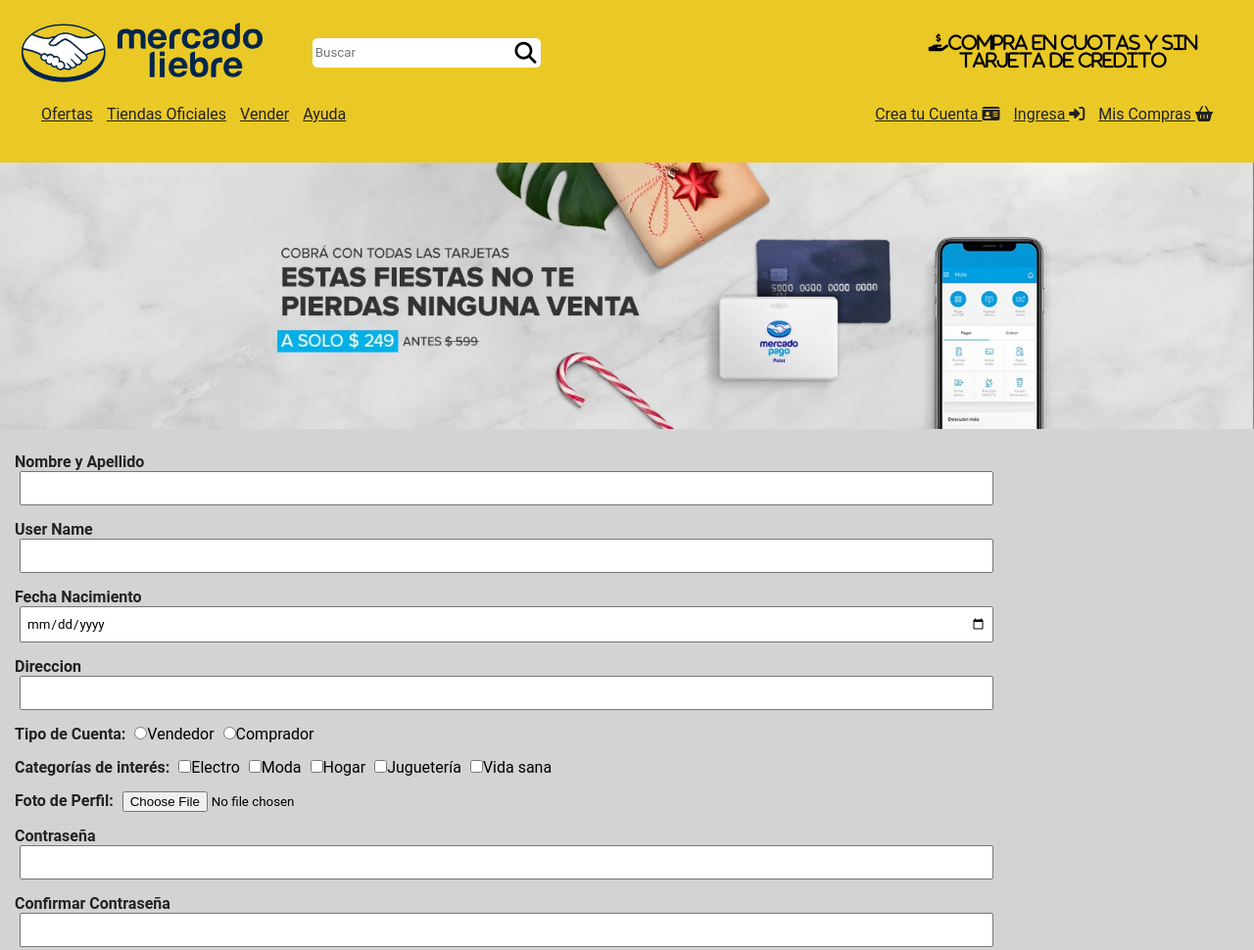
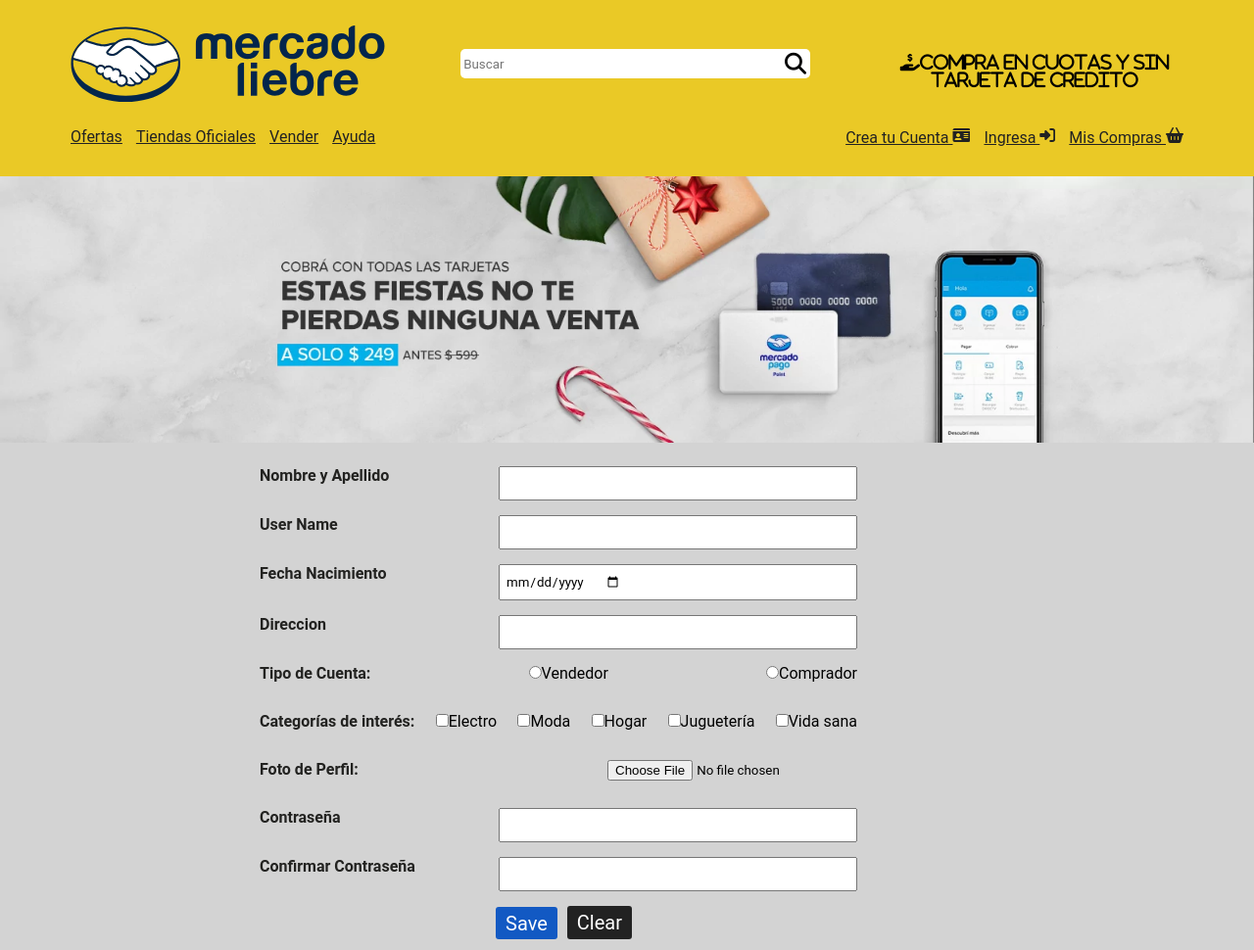
Before and after one commit to Tremel711/mercadoliebre, a website: page views/register.html in a window 1280 px wide. Shown: the top 970 px of the page at 98% size. Drawn offline with Linux system fonts and the light colour scheme.

Commit message:
Issues fix

```diff
--- a/app.js
+++ b/app.js
@@ -1,7 +1,7 @@
 const express =require('express');
 const path =require('path');
 const app = express();
-const port= process.env.PORT || 3000;
+const port= process.env.PORT || 3030;
 //const publicPath = path.join(__dirname,'./public/images')
 const publicPath = path.join(__dirname, 'public');
 
--- a/public/css/styles.css
+++ b/public/css/styles.css
@@ -14,35 +14,35 @@
 p {
     font-size: 12px;
 }
+form{
+    margin-left: 55px;
+}
+.main-header {
 
-.main-header {
-    padding-left: 10px;
+    padding-left: 30px;
     background-color: #EAC926;
-    padding: 20px;
+    padding:20px 50px 10px 50px;
     display: flex;
     flex-wrap: wrap;
     justify-content: space-between;
 }
-
 .top-header {
     display: flex;
     width: 100%;
     flex-direction: column;
 }
-
 .logo-container {
-    width: 100%;
+    width: 70%;
     display: flex;
 }
-
 #logo {
-    width: 50%;
+    width: 40%;
 }
 
 .search-container {
     padding-left: 20px;
     display: flex;
-    width: 50%;
+    width: 100%;
     height: auto;
     align-content: center;
     justify-content: center;
@@ -70,12 +70,17 @@
     border-radius: 0 5px 5px 0;
     border: none;
 }
-
-
 .buscar {
     width: 50%;
 }
-
+.copy-header{
+    width: 30%;
+    font-size: 1.5em;
+    margin-top: 20px;
+    text-align: center;
+    padding: 15px;
+}
+/* End header */
 #nav-items {
     display: none;
 }
@@ -95,13 +100,6 @@
 
 }
 
-
-
-.copy-header {
-    padding: 15px;
-
-}
-
 .card-title {
     font-weight: 40;
     text-align: center;
@@ -112,15 +110,26 @@
 
 
 .form {
+    margin-left: 250px;
     padding: 20px 15px;
-    width: 80%;
+    width: 50%;
     display: flex;
     justify-content: center;
     flex-direction: column;
+    align-items: auto;
+}
+.buttons{
+    margin-left: 11px;
+    display: flex;
+    justify-content: center;
+    align-items: center;
+    gap: 10px;
 }
 
 .control-form {
     margin-bottom: 15px;
+    display: flex;
+    justify-content: space-between;
 }
 
 .control-form label {
@@ -130,7 +139,8 @@
 }
 
 .control {
-    width: 100%;
+    display: flex;
+    width: 60%;
     padding: 8px 5px;
 }
 
@@ -150,7 +160,9 @@
     color: white;
     padding: 5px 10px;
     border-radius: 3px;
-    height: 25px;
+    height: 33px;
+    max-width: 100px;
+    align-items: center;
 }
 
 .clear {
@@ -160,6 +172,7 @@
     color: white;
     padding: 5px 10px;
     border-radius: 3px;
+    max-width: 100px;
 }
 
 body {
@@ -195,13 +208,38 @@
 .fas.fa-bars {
     margin: 6px 7px;
 }
-
+/* productos */
+.info-precio> .precio, .descuento{
+    display: none;
+}
+.info-precio> .descuento{
+    display: none;
+}
 article {
     background-color: white;
     margin: 10px;
     box-shadow: 0px 0px 10px rgb(100, 100, 100);
 }
+i {
+    overflow: hidden;
+    transition-duration: 0.8s;
+    transition-property: transform;
+}
 
+article:hover .info-precio>.precio{
+    display: block;
+}
+article:hover .info-precio>.descuento{
+    display: block;
+}
+
+article:hover  {
+    transform: rotate(360deg);
+}
+article:hover  i{
+    transform: rotate(360deg);
+}
+/* hover productos */
 
 .info {
     border-top: 1px lightgray solid;
@@ -271,15 +309,53 @@
 .end {
     padding-top: 50px;
 }
-
+@media (max-width:767px){
+    .top-header {
+        flex-direction: row;
+        width: 100%;
+        justify-content: space-between;
+    }
+    .logo-container {
+        width:70%;
+    }
+    .copy-header {
+        width: 30%;
+        text-align: right;
+    }
+    article {
+        margin: auto;
+        margin-top: 15px;
+        align-items: center;
+        width: 80%;
+        box-shadow: 0px 0px 10px rgb(100, 100, 100);
+    }
+    .form {
+        margin-left: 180px;
+        padding: 20px 15px;
+        width: 50%;
+        display: flex;
+        justify-content: center;
+        flex-direction: column;
+        align-items: auto;
+    }
+}
 
 @media (min-width: 768px) {
     #logo {
+        width: 40%;
+    }
+    .form {
+        margin-left: 200px;
+        padding: 20px 15px;
         width: 50%;
+        display: flex;
+        justify-content: center;
+        flex-direction: column;
+        align-items: auto;
     }
 
     .logo-container {
-        width: 50%;
+        width: 70%;
     }
 
     .top-header {
@@ -336,11 +412,25 @@
     }
 }
 
-@media (min-width:1022px) {
+ @media (min-width: 1022px) {
     #logo {
-        width: 250px;
+        width: 40%;
     }
-
+    .form {
+        margin-left: 250px;
+        padding: 20px 15px;
+        width: 50%;
+        display: flex;
+        justify-content: center;
+        flex-direction: column;
+        align-items: auto;
+    }
+    .copy-header{
+        font-size: 1.5em;
+        margin-top: 20px;
+        text-align: center;
+        padding: 15px;
+    }
     .top-header,
     .nav-items {
         max-width: 1200px;
@@ -352,7 +442,7 @@
     }
 
     .top-header {
-        margin: 0;
+        margin: 0 0 0 20px;
         max-width: none;
         font-size: 22px;
         font-weight: 400;
@@ -383,5 +473,4 @@
     }
 
 }
-
 @media (min-width:1200px) {}
--- a/views/register.html
+++ b/views/register.html
@@ -101,7 +101,7 @@
             <label for="cpassword" class="h4">Confirmar Contraseña</label>
             <input type="password" name="cpassword" class="control">
         </div>
-        <div class="buttons"></div>
+        <div class="buttons">
         <button type="submit" class="save">Save</button>
         <button type="reset" class="clear">Clear</button>
         </div>
```
Also changed, not shown: views/login.html (+2 -2 lines).
